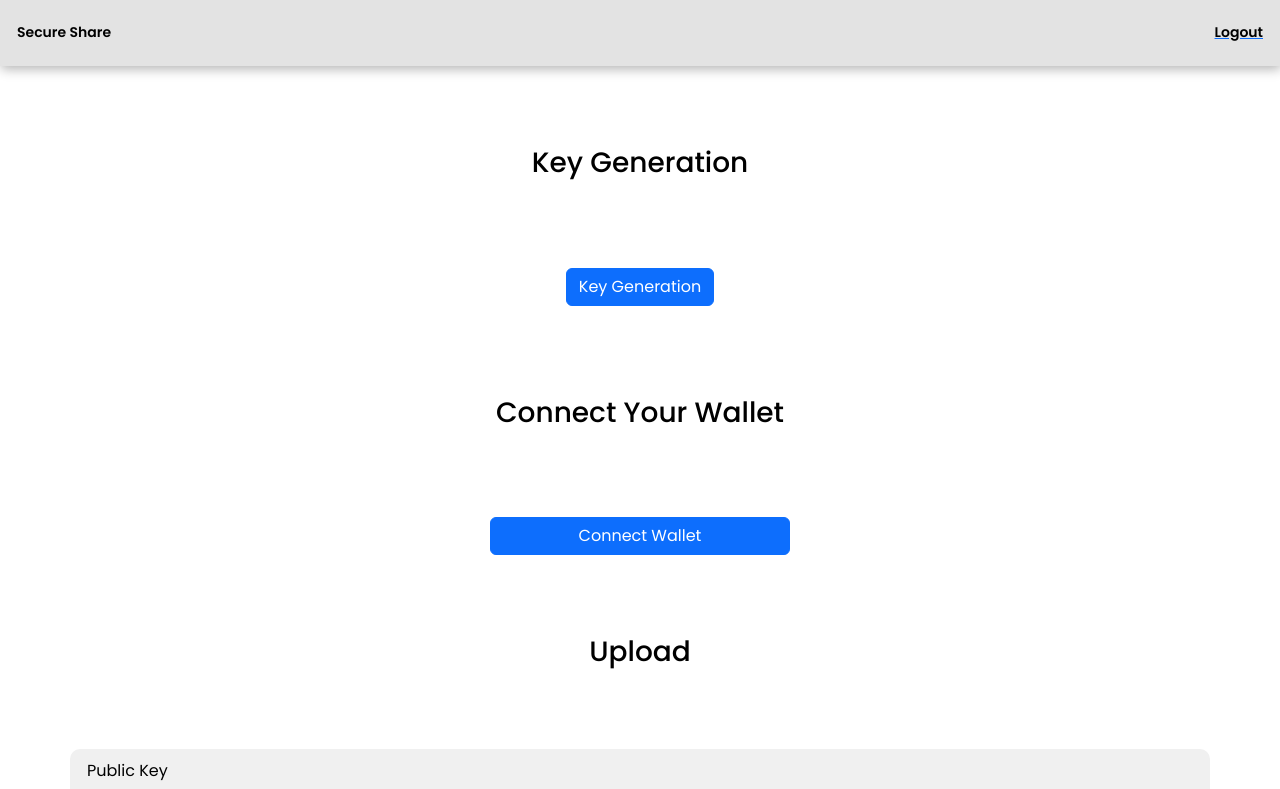
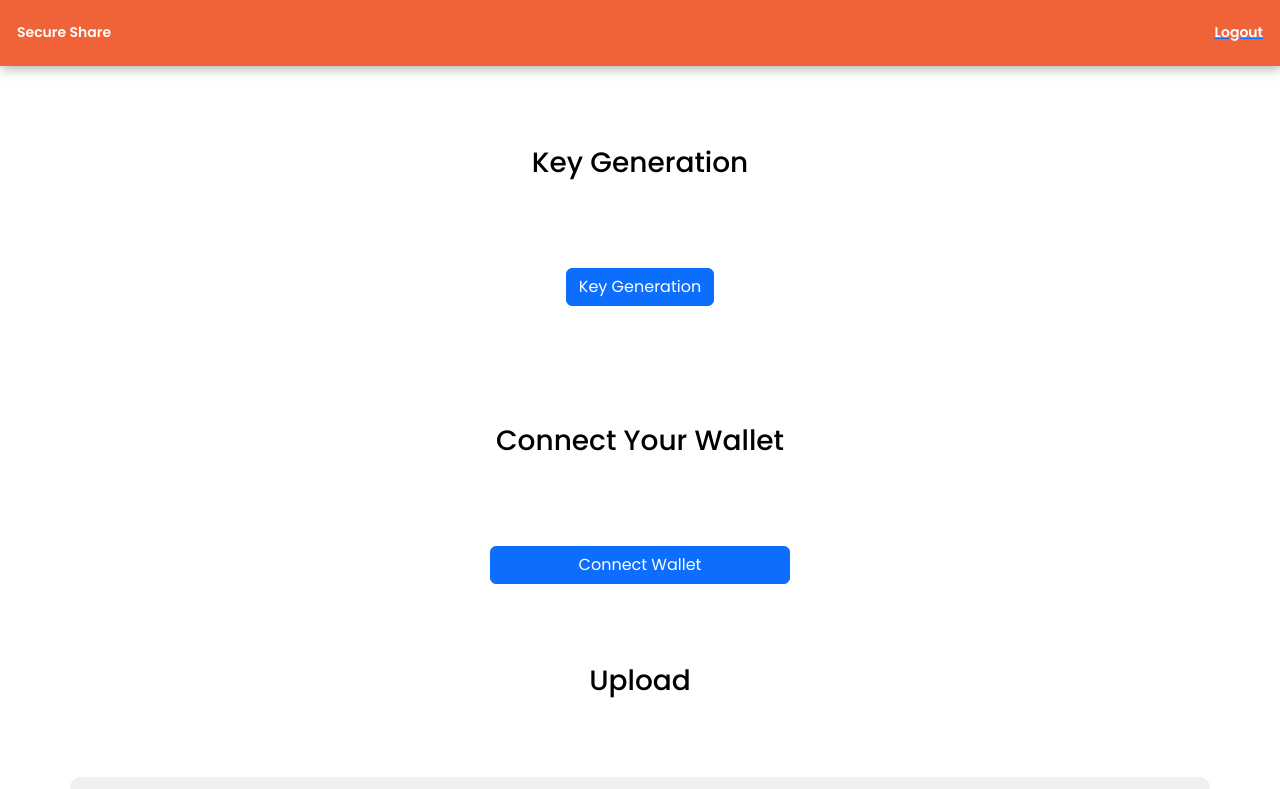
Before and after one commit to Rohith1221/btp-frontend, a React (Create React App) app: page / in a window 1280 px wide. Shown: the top 789 px of the page. Built offline with nearby package versions, Linux system fonts and the light colour scheme; sample sign-in values are in the browser's storage; what web3 would draw is missing.

Commit message:
changes made

```diff
--- a/src/components/Blockchain/mm.css
+++ b/src/components/Blockchain/mm.css
@@ -9,3 +9,6 @@
   justify-content: center;
   align-items: center;
 }
+p{
+  margin-top: 2%;
+}
--- a/src/components/KeyGeneration/KeyGen.jsx
+++ b/src/components/KeyGeneration/KeyGen.jsx
@@ -62,7 +62,7 @@ function KeyGen(props) {
           </p>
         )}
       </div>
-      <div className="">
+      <div className="prikey_div">
         {PrivateKey && (
           <p>
             <b>Private Key :</b> {PrivateKey}
--- a/src/components/KeyGeneration/keygen.css
+++ b/src/components/KeyGeneration/keygen.css
@@ -15,5 +15,12 @@ button {
   flex-wrap: wrap;
   justify-content: center;
   align-items: center;
-  margin-top: 10px;
+  margin-top: 3%;
 }
+.prikey_div {
+  display: flex;
+  flex-wrap: wrap;
+  justify-content: center;
+  align-items: center;
+
+}
--- a/src/components/navbar/Navbar.jsx
+++ b/src/components/navbar/Navbar.jsx
@@ -16,7 +16,7 @@ function Navbar(props) {
       <div className="navbar-left">
         {isAuth ? (
           <Link to="/all" className="link-txt">
-            <div>Secure Share</div>
+            <div className="navbar-text">Secure Share</div>
           </Link>
         ) : null}
       </div>
@@ -37,7 +37,7 @@ function Navbar(props) {
         ) : null} */}
         {isAuth ? (
           <Link to="/logout">
-            <div>Logout</div>
+            <div className="navbar-text">Logout</div>
           </Link>
         ) : (
           <Link to="/login">
--- a/src/components/navbar/navbar.css
+++ b/src/components/navbar/navbar.css
@@ -8,16 +8,18 @@
   font-size: 14px;
   display: flex;
   justify-content: space-between;
-  background-color: rgb(227, 227, 227);
+  background-color: rgb(240, 99, 57);
   padding-bottom: 6px;
   align-items: center;
   box-shadow: 1px 3px 11px rgb(0, 0, 0, 0.3);
+
 }
 
 .navbar-left {
   padding: 10px;
   font-weight: 600;
   margin-top: 5px;
+  color: white;
 }
 .navbar-left div {
   cursor: pointer;
@@ -44,14 +46,20 @@
 
 .navbar-right div:hover {
   box-shadow: 1px 3px 5px rgba(0, 0, 0, 0.3);
-  background-color: rgb(178, 178, 178);
+  background-color: white;
+  color: black;
 }
 .navbar-left div:hover {
   box-shadow: 1px 3px 5px rgba(0, 0, 0, 0.3);
-  background-color: rgb(178, 178, 178);
+  background-color: white;
+  color: black;
 }
 
 .link-txt {
   color: inherit;
   text-decoration: inherit;
 }
+.navbar-text{
+  color: white;
+  text-decoration: none;
+}
```
